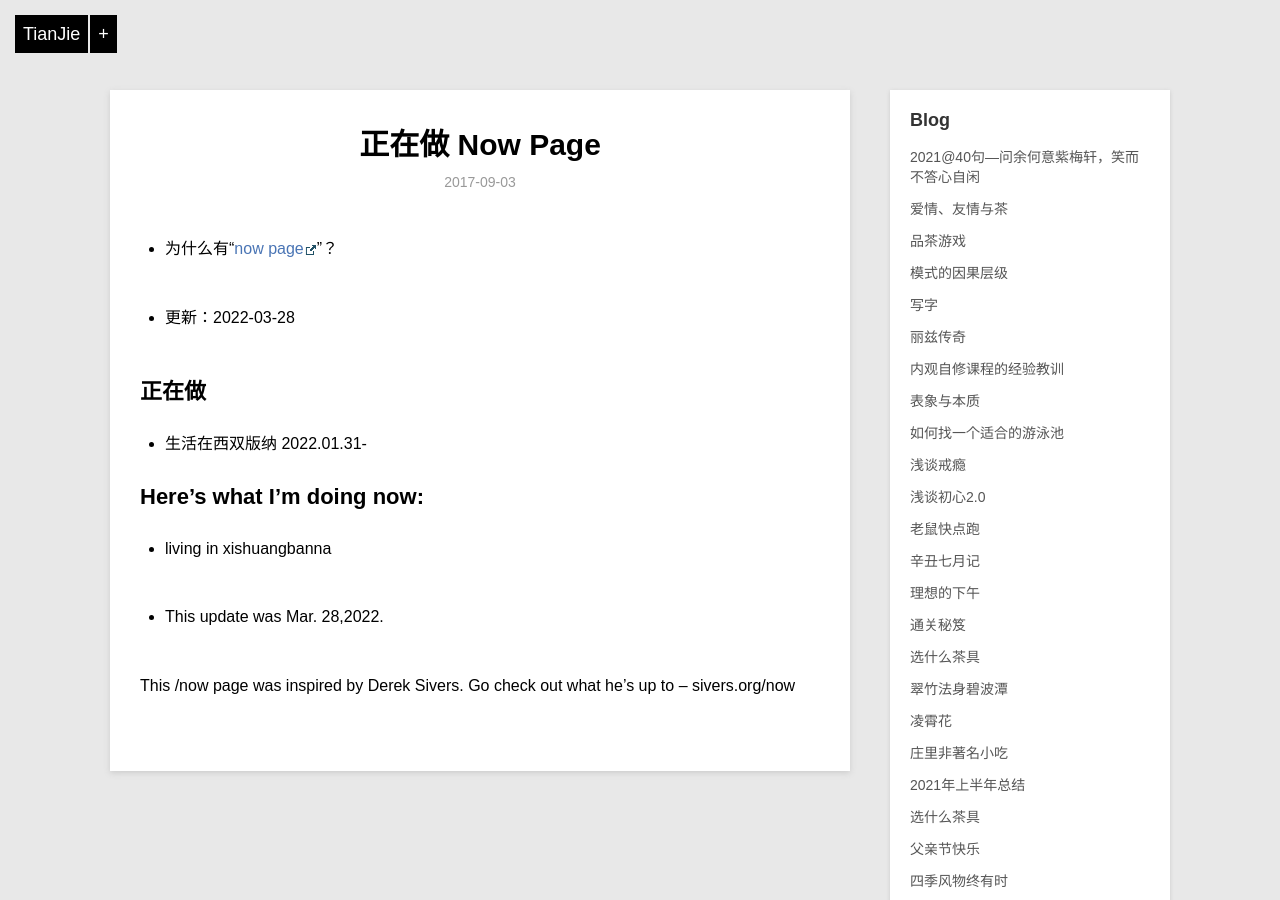
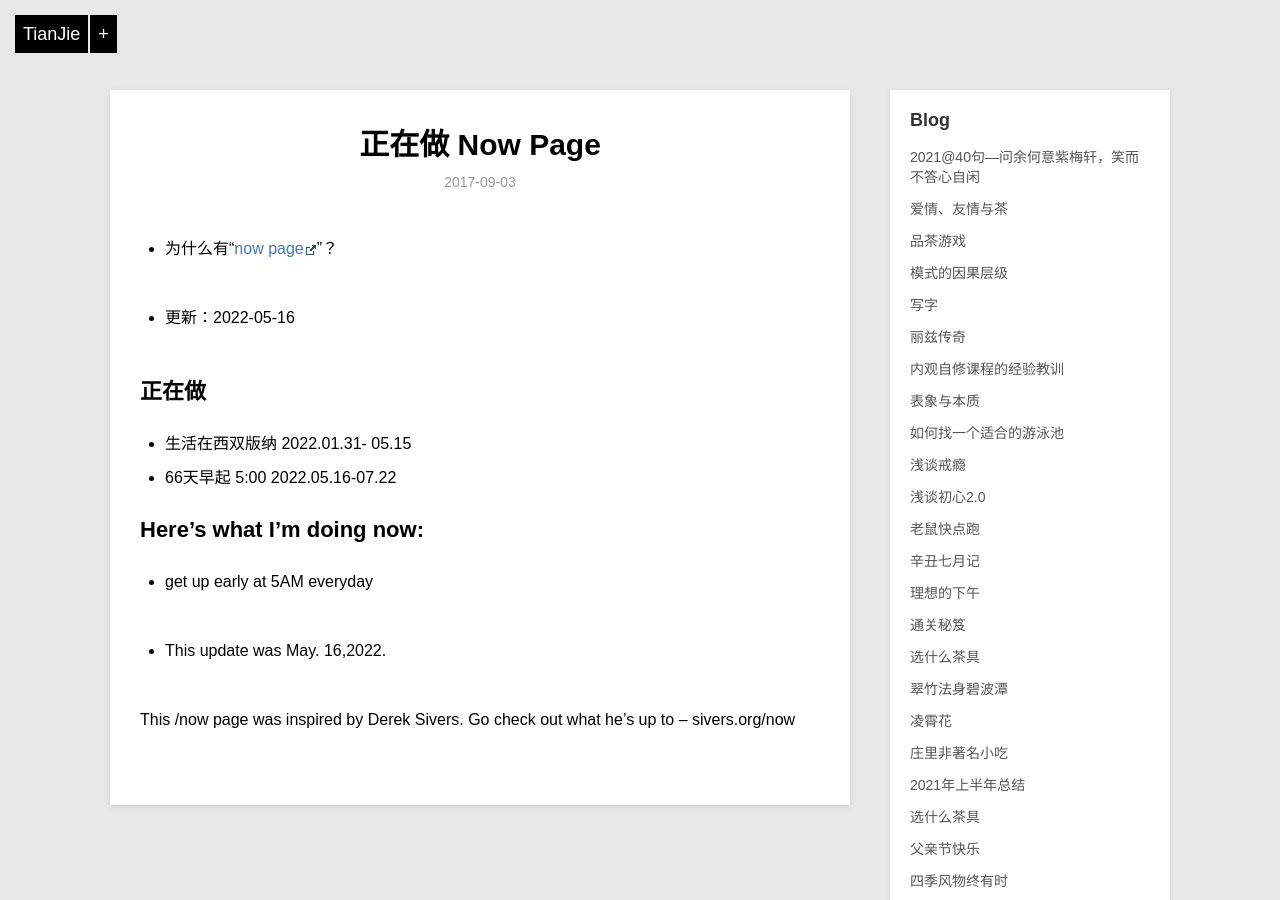
Before and after one commit to violettianjie/violettianjie.github.io, a Jekyll site: the page built from _posts/blog/2017-09-03-now.md, in a window 1280 px wide and 900 px high. Built offline with Jekyll 4.4.1, drawn with Linux system fonts in a browser that asks for light colours; comment, search, counter and statistics services are not loaded.

Commit message:
Update 2017-09-03-now.md

```diff
--- a/_posts/blog/2017-09-03-now.md
+++ b/_posts/blog/2017-09-03-now.md
@@ -9,24 +9,25 @@ category: blog
 - 为什么有“[now page](http://nownownow.com/about)”？
 
 
-- 更新：2022-03-28
+- 更新：2022-05-16
 
 
 ## 正在做
 
 
-- 生活在西双版纳 2022.01.31-
+- 生活在西双版纳 2022.01.31- 05.15
+- 66天早起 5:00 2022.05.16-07.22
 
 
 
 ## Here’s what I’m doing now:
 
-- living in xishuangbanna
+- get up early at 5AM everyday
 
 
 
 
-- This update was Mar. 28,2022.
+- This update was May. 16,2022.
 
 This /now page was inspired by Derek Sivers. Go check out what he’s up to – sivers.org/now
 
```
